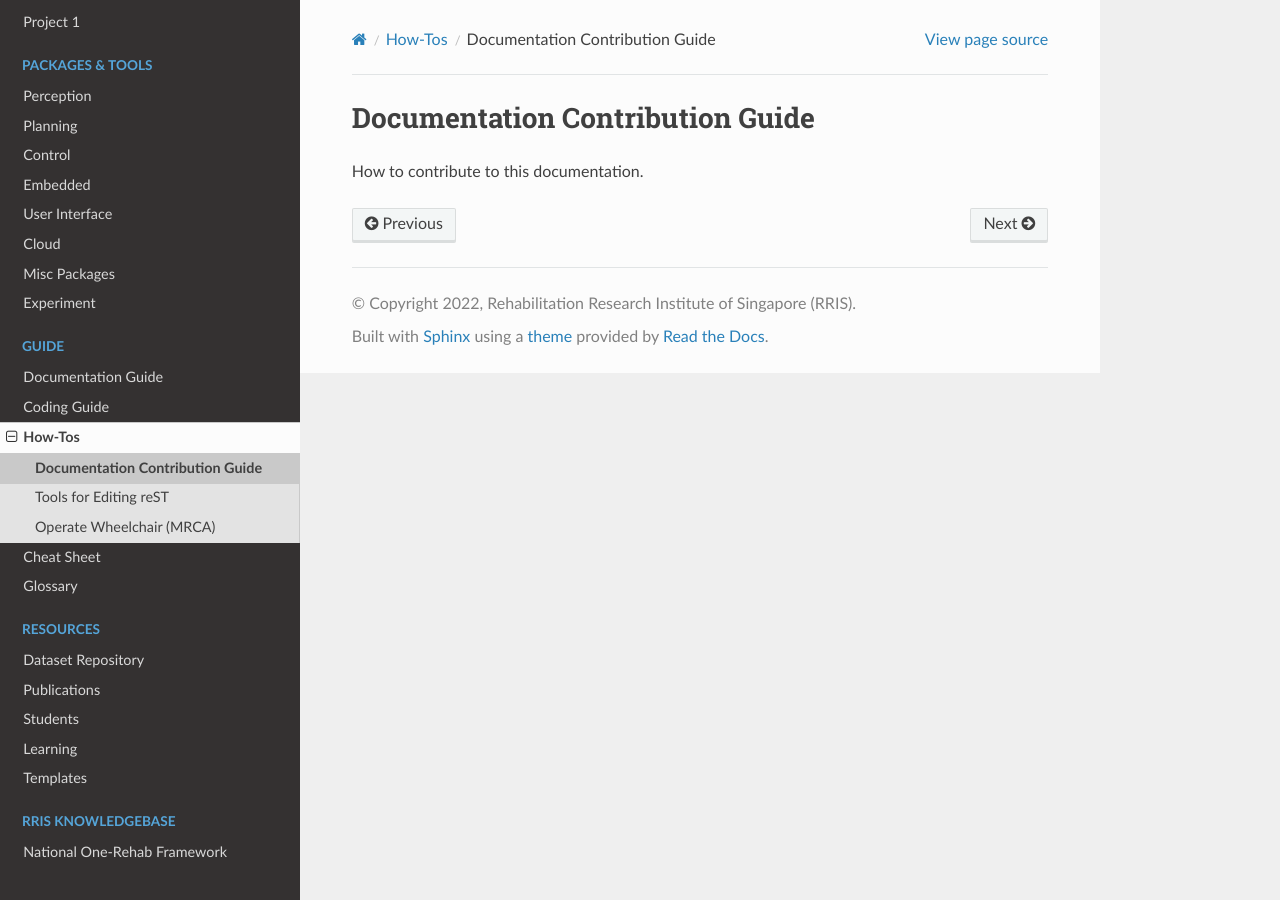
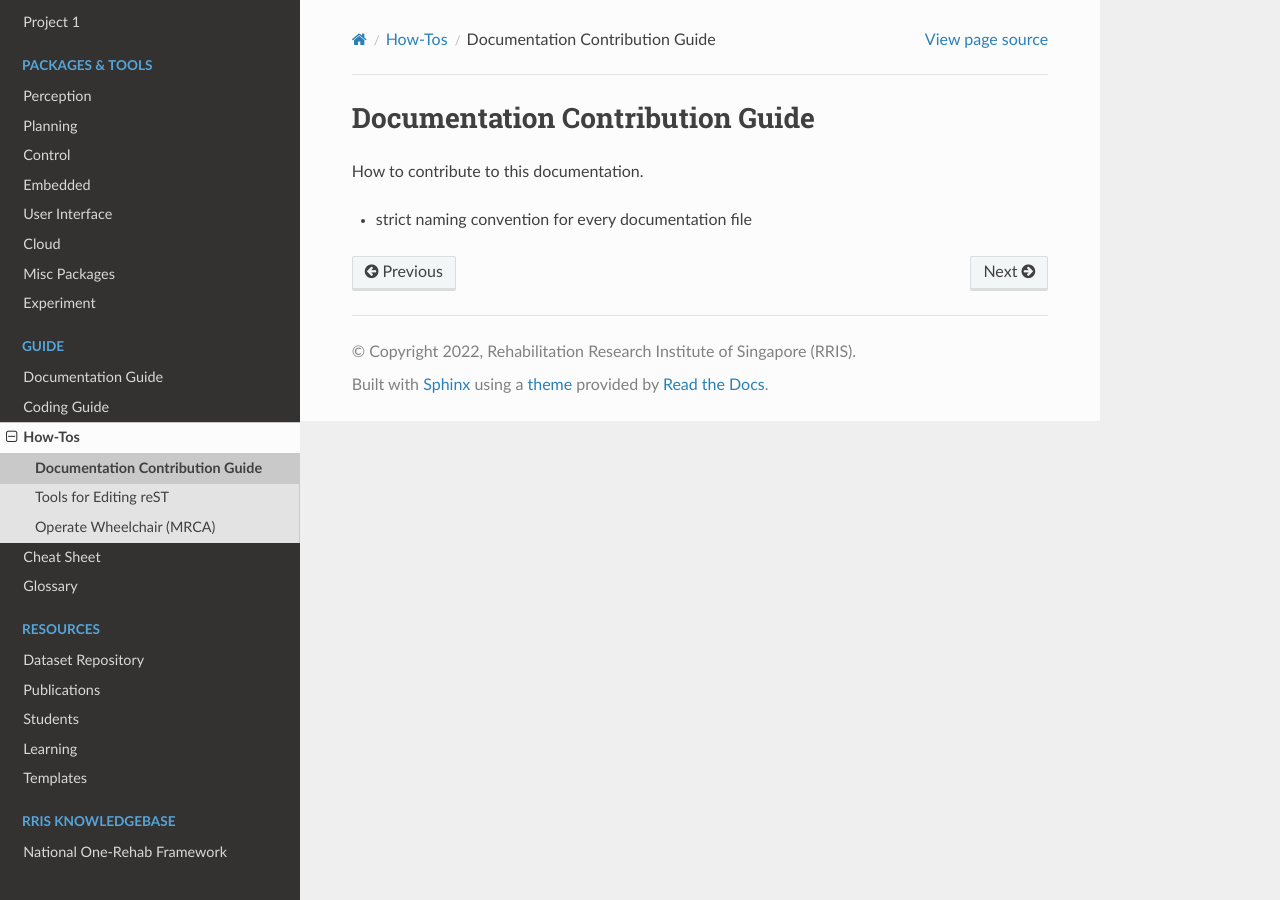
Before and after one commit to tky1026/rris_doc, a Sphinx documentation site: the page built from docs/source/Doc/Guide/HowTo/howto_contribute_doc.rst, in a window 1280 px wide. Built offline with Sphinx 7.4.7 and the Read the Docs theme 2.0.0, drawn with Linux system fonts in a browser that asks for light colours; pages that are not in the unit, such as notebooks, are missing from menus.

Commit message:
update contribution guide

```diff
--- a/docs/source/Doc/Guide/HowTo/howto_contribute_doc.rst
+++ b/docs/source/Doc/Guide/HowTo/howto_contribute_doc.rst
@@ -5,3 +5,5 @@ Documentation Contribution Guide
 ================================
 
 How to contribute to this documentation.
+
+- strict naming convention for every documentation file
```
